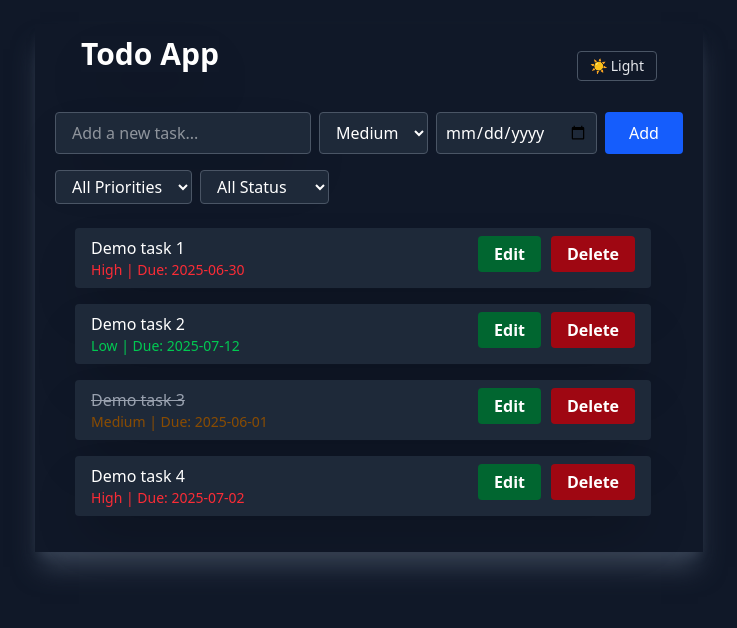
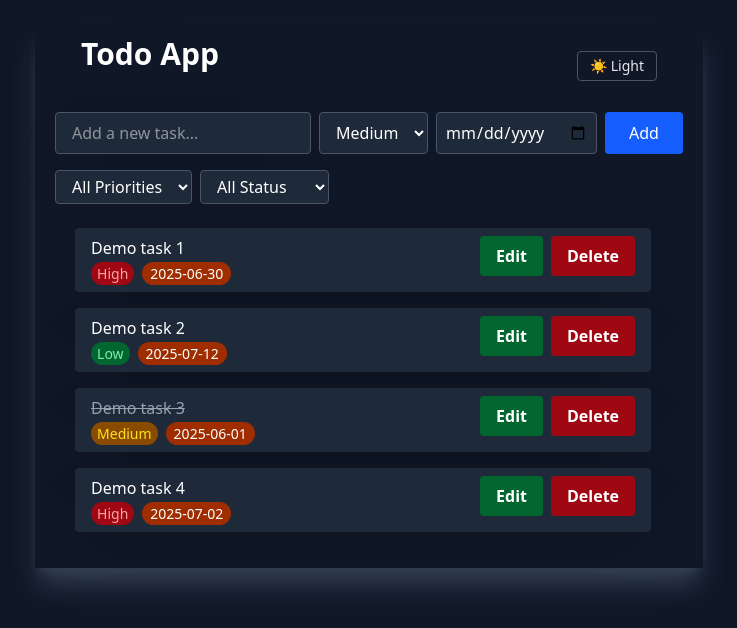
Before and after one commit to karthi-mr/react-todo-app, a React (Vite) app: page / in a window 1280 px wide. Shown: the top 628 px of the page, without its empty margins (271-1008 px from the left). Built offline with nearby package versions, Linux system fonts and the light colour scheme.

Commit message:
implemented overdue feature and ui enhancement

```diff
--- a/src/components/TodoForm.jsx
+++ b/src/components/TodoForm.jsx
@@ -11,18 +11,17 @@ export default function TodoForm({ onAddTodo }) {
   function handleSumbit(e) {
     e.preventDefault();
 
-    if (!input.trim())
-      return;
+    if (!input.trim()) return;
 
     const newTodo = {
       id: uuidv4(),
       text: input,
       priority,
       dueDate,
-      isCompleted: false
-    }
+      isCompleted: false,
+    };
     onAddTodo(newTodo);
-    setPriority(defaultPriority)
+    setPriority(defaultPriority);
     setInput('');
     setDueDate('');
   }
@@ -43,17 +42,20 @@ export default function TodoForm({ onAddTodo }) {
           className="flex-1 px-3 py-2 border rounded dark:bg-gray-800 dark:border-gray-600"
           value={priority}
           onChange={(e) => setPriority(e.target.value)}>
-            <option>High</option>
-            <option>Medium</option>
-            <option>Low</option>
+          <option>High</option>
+          <option>Medium</option>
+          <option>Low</option>
         </select>
         <input
           type="date"
-          className="flex-1 px-2 py-2 border rounded dark:bg-gray-800 dark:border-gray-600"
+          className="flex-1 px-2 py-2 border rounded text-black dark:text-white dark:bg-gray-800 dark:border-gray-600"
           value={dueDate}
-          onChange={(e) => setDueDate(e.target.value)} />
+          onChange={(e) => setDueDate(e.target.value)}
+        />
       </div>
-      <button className="bg-blue-600 hover:bg-blue-700 text-white px-6 py-1.5 rounded cursor-pointer">Add</button>
+      <button className="bg-blue-600 hover:bg-blue-700 text-white px-6 py-1.5 rounded cursor-pointer hover:transition-all duration-150 hover:scale-90">
+        Add
+      </button>
     </form>
   );
 }
--- a/src/components/TodoItem.jsx
+++ b/src/components/TodoItem.jsx
@@ -1,20 +1,15 @@
 import { useState } from 'react';
 
 const priorityColor = {
-  High: 'text-red-500',
-  Medium: 'text-yellow-500',
-  Low: 'text-green-500',
-};
-
-const completedPriorityColor = {
-  High: 'text-red-800',
-  Medium: 'text-yellow-800',
-  Low: 'text-green-800',
+  High: 'bg-red-300 text-red-800 dark:bg-red-800 dark:text-red-300',
+  Medium: 'bg-yellow-300 text-yellow-800 dark:bg-yellow-800 dark:text-yellow-300',
+  Low: 'bg-green-300 text-green-800 dark:bg-green-800 dark:text-green-300',
 };
 
 export default function TodoItem({ todo, onUpdateTodo, onDeleteTodo, onUpdateTodoStatus }) {
   const [isEditMode, setIsEditMode] = useState(false);
   const [editVal, setEditVal] = useState('');
+  const isOverDue = todo.dueDate && new Date(todo.dueDate) < new Date() && !todo.isCompleted;
 
   function handleUpdateTask() {
     if (editVal.trim()) {
@@ -25,7 +20,7 @@ export default function TodoItem({ todo, onUpdateTodo, onDeleteTodo, onUpdateTod
   }
 
   return (
-    <li className="bg-white dark:bg-gray-800 flex px-4 py-2 rounded shadow-2xl items-start w-full space-x-2">
+    <li className="bg-white dark:bg-gray-800 flex px-4 py-2 rounded shadow-2xl items-start w-full space-x-2  hover:dark:bg-amber-950 hover:bg-amber-200">
       {isEditMode ? (
         <>
           <input
@@ -47,28 +42,40 @@ export default function TodoItem({ todo, onUpdateTodo, onDeleteTodo, onUpdateTod
         </>
       ) : (
         <>
-          <div
-            className="w-full cursor-pointer"
-            onClick={() => onUpdateTodoStatus(todo.id)}>
-            <span className={`flex-1 ${
+          <div className="w-full cursor-pointer" onClick={() => onUpdateTodoStatus(todo.id)}>
+            <span
+              className={`flex-1 ${
                 todo.isCompleted ? 'line-through text-gray-400' : ''
-            } transition-all duration-100`}>{todo.text}</span>
-            <div className="text-sm text-gray-500 dark:text-gray-300">
-              <span className={`${todo.isCompleted ? completedPriorityColor[todo.priority] : priorityColor[todo.priority]}`}>
-                {todo.priority} | Due: {todo.dueDate || 'N/A'}
+              } transition-all duration-100`}>
+              {todo.text}
+            </span>
+            <div className="text-sm text-gray-500 dark:text-gray-300 mt-1">
+              <span
+                className={`px-1.5 py-0.5 justify-items-center rounded-2xl ${
+                  priorityColor[todo.priority]
+                }`}>
+                {todo.priority}
+              </span>
+              {isOverDue && <span className="px-2 py-0.5 font-semibold ml-2 rounded-2xl bg-pink-300 dark:bg-pink-900 text-black dark:text-white">
+                Overdue!
+                </span>}
+              <span className="px-2 py-0.5 ml-2 rounded-2xl bg-orange-300 dark:bg-orange-800 text-black dark:text-white">
+                {todo.dueDate || 'N/A'}
               </span>
             </div>
           </div>
+          <div className="flex justify-center gap-2">
             <button
-            className="text-white bg-green-800 hover:bg-green-600 font-semibold ml-10 px-4 py-1.5 rounded cursor-pointer"
+              className="text-white bg-green-800 hover:bg-green-600 font-semibold px-4 py-2 rounded cursor-pointer hover:transition duration-150 hover:scale-110"
               onClick={() => setIsEditMode((editMode) => !editMode)}>
               Edit
             </button>
             <button
-            className="text-white bg-red-800 hover:bg-red-600 font-semibold ml-0.5 px-4 py-1.5 rounded cursor-pointer"
+              className="text-white bg-red-800 hover:bg-red-600 font-semibold px-4 py-2 rounded cursor-pointer hover:transition duration-150 hover:scale-110"
               onClick={() => onDeleteTodo(todo.id)}>
               Delete
             </button>
+          </div>
         </>
       )}
     </li>
--- a/src/utils/sampleTasks.js
+++ b/src/utils/sampleTasks.js
@@ -6,27 +6,27 @@ export const predefinedTasks = [
     text: 'Demo task 1',
     priority: 'High',
     dueDate: '2025-06-30',
-    isCompleted: false
+    isCompleted: false,
   },
   {
     id: uuidv4(),
     text: 'Demo task 2',
     priority: 'Low',
     dueDate: '2025-07-12',
-    isCompleted: false
+    isCompleted: false,
   },
   {
     id: uuidv4(),
     text: 'Demo task 3',
     priority: 'Medium',
     dueDate: '2025-06-01',
-    isCompleted: true
+    isCompleted: true,
   },
   {
     id: uuidv4(),
     text: 'Demo task 4',
     priority: 'High',
     dueDate: '2025-07-02',
-    isCompleted: false
-  }
+    isCompleted: false,
+  },
 ];
```
Also changed, not shown: src/App.jsx (+9 -4 lines), src/components/TodoList.jsx (+4 -3 lines), src/components/FilterBar.jsx (indentation only), src/components/Header.jsx (line endings or trailing spaces). Lines whose indentation alone changed are shown as unchanged.
